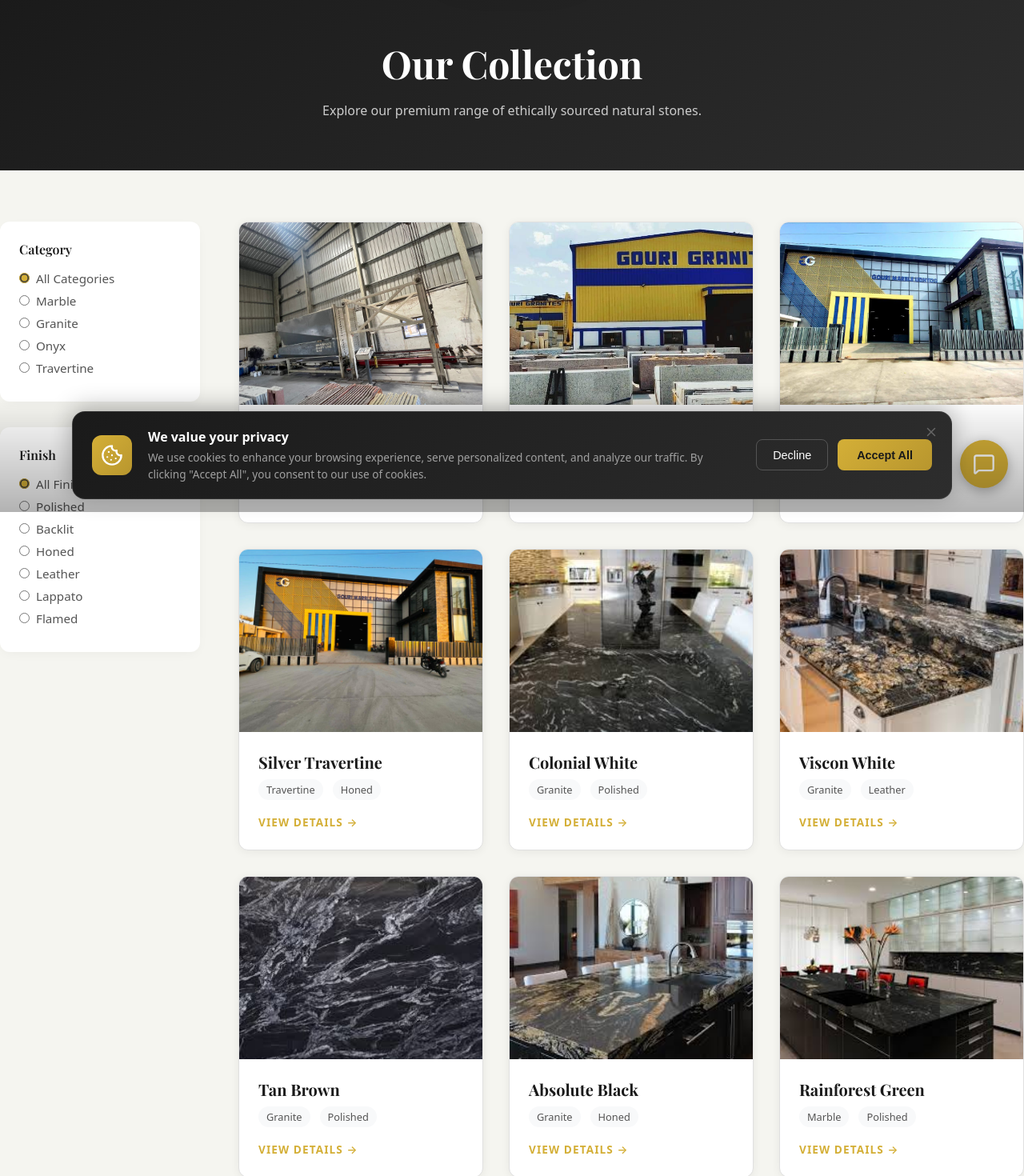
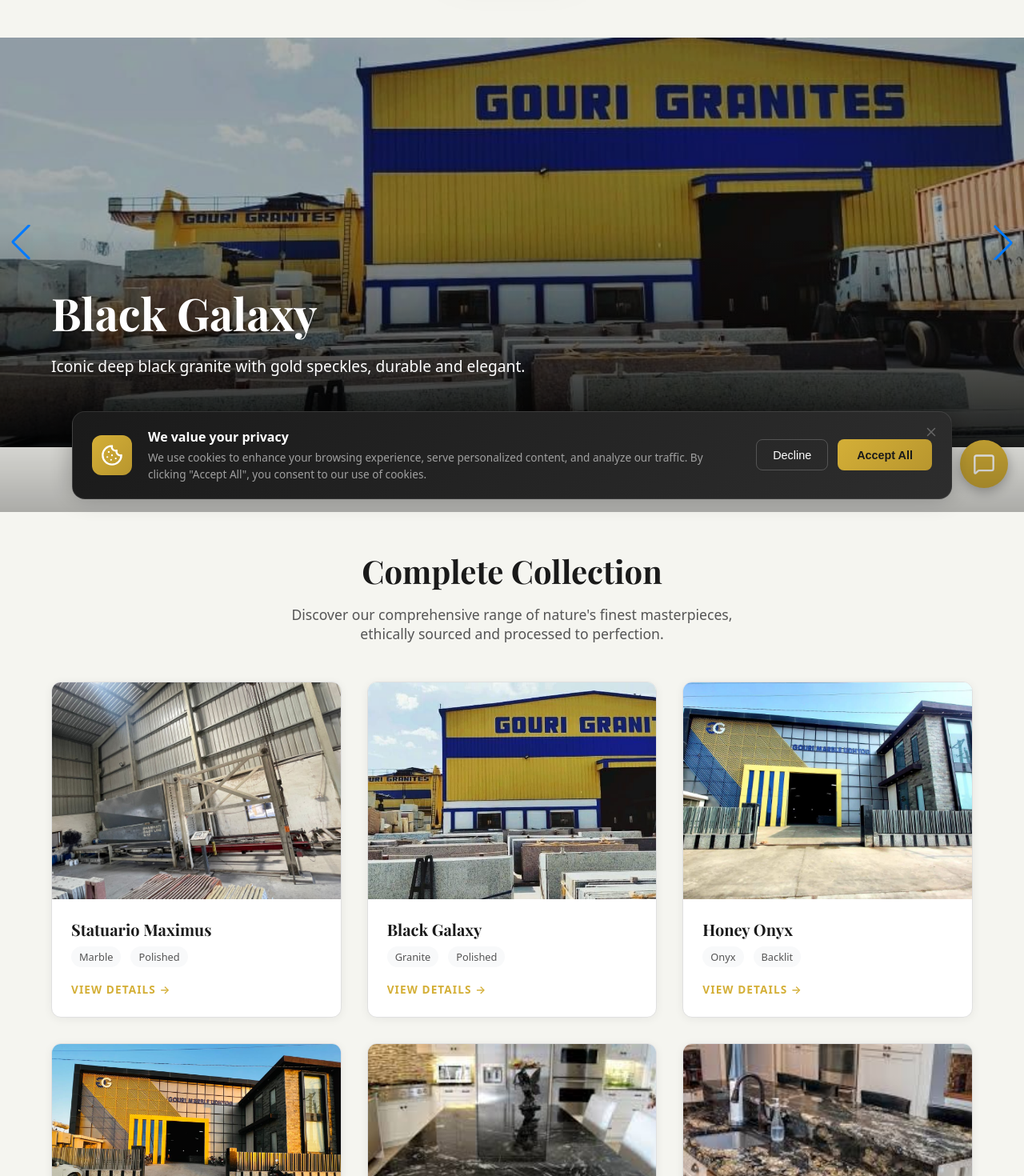
Before and after one commit to yogeshsince2023/GOURIGRANITE, a Next.js app: page /products in a window 1280 px wide. Shown: the part 160-1630 px from the top of the page at 80% size. Built offline with nearby package versions, Linux system fonts and the light colour scheme; a web font is replaced by a local one.

Commit message:
hmmmmmmmmmmmmmmmmmmmmmmmmmmmmmmmm

```diff
--- a/src/app/about/page.tsx
+++ b/src/app/about/page.tsx
@@ -146,7 +146,7 @@ export default function AboutPage() {
                 </div>
 
                 {/* Owners */}
-                <div className={styles.leadershipSection}>
+                {/* <div className={styles.leadershipSection}>
                     <h2>Leadership</h2>
                     <div className={styles.leadersGrid}>
                         {OWNERS.map(owner => (
@@ -158,7 +158,7 @@ export default function AboutPage() {
                             </div>
                         ))}
                     </div>
-                </div>
+                </div> */}
             </div>
         </main>
     );
--- a/src/app/catalogue/page.tsx
+++ b/src/app/catalogue/page.tsx
@@ -96,7 +96,7 @@ export default function CataloguePage() {
             {/* Hero Section */}
             <section className={styles.hero}>
                 <div className={styles.heroContent}>
-                    <span className={styles.label}>Product Catalogue 2025</span>
+                    <span className={styles.label}>Latest Products Catalogue</span>
                     <h1 className={styles.title}>The Definitive Stone Collection</h1>
                     <p className={styles.subtitle}>
                         Discover our comprehensive range of premium granites, marbles, and exotic stones.
@@ -128,7 +128,7 @@ export default function CataloguePage() {
                     <div className={styles.featureIcon}>
                         <Layers size={24} />
                     </div>
-                    <h3 className={styles.featureTitle}>50+ Premium Varieties</h3>
+                    <h3 className={styles.featureTitle}>100+ Premium Varieties</h3>
                     <p className={styles.featureText}>
                         Explore our extensive collection of North and South Indian granites, curated for exceptional quality and color consistency.
                     </p>
--- a/src/app/products/page.tsx
+++ b/src/app/products/page.tsx
@@ -1,17 +1,11 @@
 import { PRODUCTS } from '@/lib/data';
-import Catalog from '@/components/features/products/Catalog';
+import ProductGallery from '@/components/features/products/ProductGallery';
 import styles from './products.module.css';
 
 export default function ProductsPage() {
     return (
         <main className={styles.pageContainer}>
-            <div className={styles.hero}>
-                <h1>Our Collection</h1>
-                <p>
-                    Explore our premium range of ethically sourced natural stones.
-                </p>
-            </div>
-            <Catalog products={PRODUCTS} />
+            <ProductGallery products={PRODUCTS} />
         </main>
     );
 }
--- a/src/components/features/home/CategoryGrid.tsx
+++ b/src/components/features/home/CategoryGrid.tsx
@@ -103,9 +103,9 @@ export default function CategoryGrid() {
                         <p className={styles.desc}>Curated from the best quarries across India.</p>
 
                         <div className={styles.tabs}>
-                            <button className={`${styles.tab} ${styles.tabActive}`}>Popular Stone</button>
-                            <button className={styles.tab}>Stone by Colours</button>
-                            <button className={styles.tab}>Stone by Spaces</button>
+                            <div className={styles.tab}>Popular Collection</div>
+                            <div className={styles.tab}>Stone by Colours</div>
+                            <div className={styles.tab}>Stone by Spaces</div>
                         </div>
 
                         <Link href="/products" className={styles.cta}>
--- /dev/null
+++ b/src/components/features/products/ProductGallery.module.css
@@ -0,0 +1,139 @@
+.galleryContainer {
+    width: 100%;
+    min-height: 100vh;
+    animation: fadeIn 0.6s ease-out;
+}
+
+/* Carousel Section */
+.carouselSection {
+    width: 100%;
+    height: 80vh; /* Large impactful carousel */
+    min-height: 500px;
+    position: relative;
+    margin-bottom: 4rem;
+}
+
+.swiperSlide {
+    width: 100%;
+    height: 100%;
+    position: relative;
+    background-color: var(--primary);
+}
+
+.slideImage {
+    object-fit: cover;
+    filter: brightness(0.7); /* Darken for text readability */
+}
+
+.slideContent {
+    position: absolute;
+    bottom: 0;
+    left: 0;
+    width: 100%;
+    padding: 4rem 5%;
+    background: linear-gradient(to top, rgba(0,0,0,0.8), transparent);
+    color: white;
+    z-index: 10;
+    display: flex;
+    flex-direction: column;
+    align-items: flex-start;
+    gap: 1rem;
+}
+
+.slideTitle {
+    font-family: var(--font-playfair);
+    font-size: 3.5rem;
+    font-weight: 700;
+    margin: 0;
+    opacity: 0;
+    transform: translateY(20px);
+    animation: slideUpFade 0.8s 0.2s forwards;
+}
+
+.slideDescription {
+    font-size: 1.2rem;
+    max-width: 600px;
+    opacity: 0.9;
+    margin-bottom: 1.5rem;
+    opacity: 0;
+    transform: translateY(20px);
+    animation: slideUpFade 0.8s 0.4s forwards;
+}
+
+.slideButton {
+    padding: 1rem 2rem;
+    background-color: var(--accent);
+    color: var(--white);
+    text-transform: uppercase;
+    font-weight: 600;
+    letter-spacing: 1px;
+    border: none;
+    cursor: pointer;
+    transition: all 0.3s ease;
+    opacity: 0;
+    transform: translateY(20px);
+    animation: slideUpFade 0.8s 0.6s forwards;
+}
+
+.slideButton:hover {
+    background-color: white;
+    color: var(--primary);
+}
+
+/* Grid Section */
+.gridSection {
+    padding: 0 5%;
+    margin-bottom: 6rem;
+}
+
+.gridHeader {
+    text-align: center;
+    margin-bottom: 3rem;
+}
+
+.gridTitle {
+    font-family: var(--font-playfair);
+    font-size: 2.5rem;
+    color: var(--text-primary);
+    margin-bottom: 1rem;
+}
+
+.gridSubtitle {
+    color: var(--text-secondary);
+    font-size: 1.1rem;
+    max-width: 600px;
+    margin: 0 auto;
+}
+
+.grid {
+    display: grid;
+    grid-template-columns: repeat(auto-fill, minmax(350px, 1fr));
+    gap: 2rem;
+}
+
+@keyframes slideUpFade {
+    to {
+        opacity: 1;
+        transform: translateY(0);
+    }
+}
+
+@keyframes fadeIn {
+    from { opacity: 0; }
+    to { opacity: 1; }
+}
+
+@media (max-width: 768px) {
+    .carouselSection {
+        height: 60vh;
+    }
+
+    .slideTitle {
+        font-size: 2rem;
+    }
+
+    .grid {
+        grid-template-columns: repeat(auto-fill, minmax(280px, 1fr));
+        gap: 1.5rem;
+    }
+}
--- /dev/null
+++ b/src/components/features/products/ProductGallery.tsx
@@ -0,0 +1,112 @@
+'use client';
+
+import { useState, useEffect } from 'react';
+import Image from 'next/image';
+import Link from 'next/link';
+import { Product } from '@/lib/types';
+import ProductCard from './ProductCard';
+import styles from './ProductGallery.module.css';
+import { Swiper, SwiperSlide } from 'swiper/react';
+import { Navigation, Pagination, Autoplay, EffectFade } from 'swiper/modules';
+import { motion, Variants } from 'framer-motion';
+
+// Import Swiper styles
+import 'swiper/css';
+import 'swiper/css/navigation';
+import 'swiper/css/pagination';
+import 'swiper/css/effect-fade';
+
+interface ProductGalleryProps {
+    products: Product[];
+}
+
+export default function ProductGallery({ products }: ProductGalleryProps) {
+    const featuredProducts = products.filter(p => p.featured);
+    const galleryProducts = products; // Show all products in the gallery grid
+
+    // Animation variants for grid items
+    const containerVariants: Variants = {
+        hidden: { opacity: 0 },
+        visible: {
+            opacity: 1,
+            transition: {
+                staggerChildren: 0.1
+            }
+        }
+    };
+
+    const itemVariants: Variants = {
+        hidden: { y: 20, opacity: 0 },
+        visible: {
+            y: 0,
+            opacity: 1,
+            transition: {
+                duration: 0.5,
+                ease: "easeOut"
+            }
+        }
+    };
+
+    return (
+        <div className={styles.galleryContainer}>
+            {/* Hero Carousel */}
+            <section className={styles.carouselSection}>
+                <Swiper
+                    modules={[Navigation, Pagination, Autoplay, EffectFade]}
+                    effect={'fade'}
+                    spaceBetween={0}
+                    slidesPerView={1}
+                    navigation
+                    pagination={{ clickable: true }}
+                    autoplay={{ delay: 5000, disableOnInteraction: false }}
+                    loop={true}
+                    className="h-full w-full"
+                    style={{ height: '100%' }}
+                >
+                    {featuredProducts.map((product) => (
+                        <SwiperSlide key={product.id} className={styles.swiperSlide}>
+                            <Image
+                                src={product.image}
+                                alt={product.name}
+                                fill
+                                priority
+                                className={styles.slideImage}
+                            />
+                            <div className={styles.slideContent}>
+                                <h2 className={styles.slideTitle}>{product.name}</h2>
+                                <p className={styles.slideDescription}>{product.description}</p>
+                                {/* <Link href={`/products/${product.id}`}>
+                                    <button className={styles.slideButton}>View Stone</button>
+                                </Link> */}
+                            </div>
+                        </SwiperSlide>
+                    ))}
+                </Swiper>
+            </section>
+
+            {/* Gallery Grid */}
+            <section className={styles.gridSection}>
+                <div className={styles.gridHeader}>
+                    <h2 className={styles.gridTitle}>Complete Collection</h2>
+                    <p className={styles.gridSubtitle}>
+                        Discover our comprehensive range of nature's finest masterpieces, ethically sourced and processed to perfection.
+                    </p>
+                </div>
+
+                <motion.div
+                    className={styles.grid}
+                    variants={containerVariants}
+                    initial="hidden"
+                    whileInView="visible"
+                    viewport={{ once: true, amount: 0.1 }}
+                >
+                    {galleryProducts.map((product) => (
+                        <motion.div key={product.id} variants={itemVariants}>
+                            <ProductCard product={product} />
+                        </motion.div>
+                    ))}
+                </motion.div>
+            </section>
+        </div>
+    );
+}
```
Also changed, not shown: src/components/features/factories/WorldMap.tsx (+45 -44 lines).
